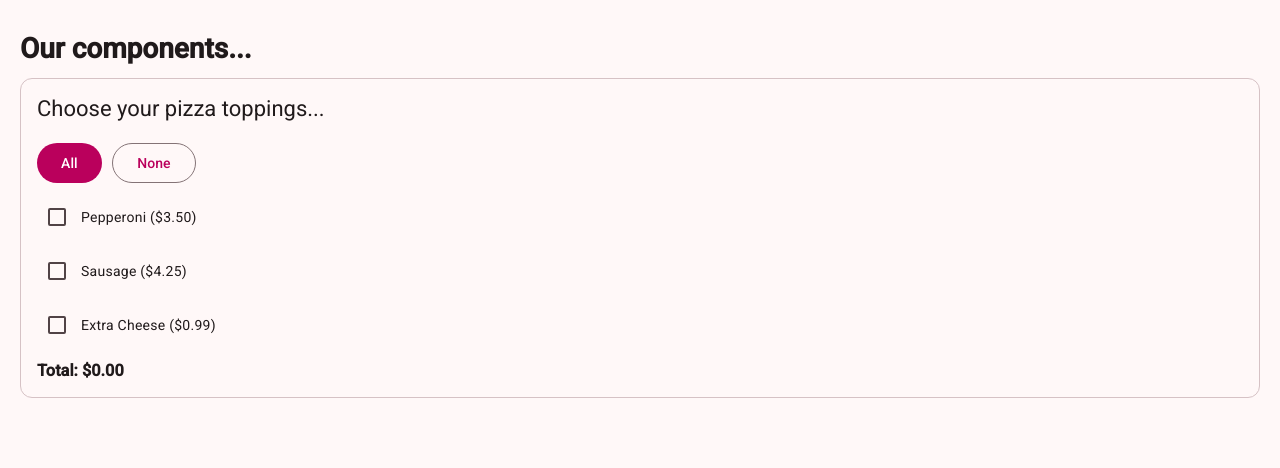
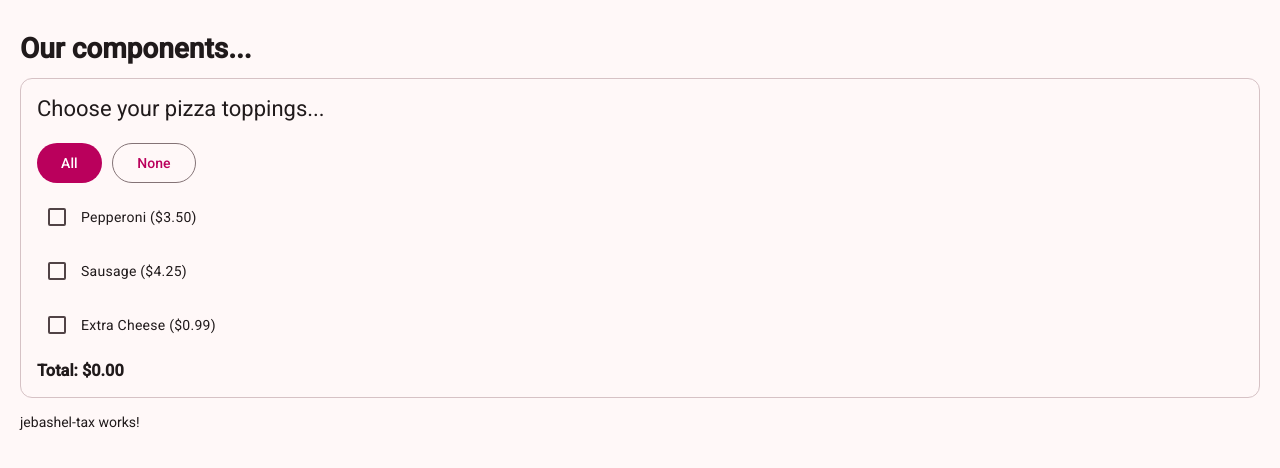
Before and after one commit to 2026-fall-jsf/angular-components, an Angular app: page / in a window 1280 px wide. Shown: the top 468 px of the page. Built offline with nearby package versions, Linux system fonts and the light colour scheme.

Commit message:
displaying my component

```diff
--- a/src/app/app.html
+++ b/src/app/app.html
@@ -2,3 +2,4 @@
   Our components...
 </h1>
 <app-pizza-toppings></app-pizza-toppings>
+<app-jebashel-tax></app-jebashel-tax>
--- a/src/app/app.ts
+++ b/src/app/app.ts
@@ -1,10 +1,12 @@
 import { Component, signal } from '@angular/core';
 import { PizzaToppings } from './pizza-toppings/pizza-toppings';
+import { JebashelTax } from './jebashel-tax/jebashel-tax';
 
 @Component({
   imports: [
     PizzaToppings,
-  ],
+    JebashelTax,
+],
   selector: 'app-root',
   styleUrl: './app.css',
   templateUrl: './app.html',
```
